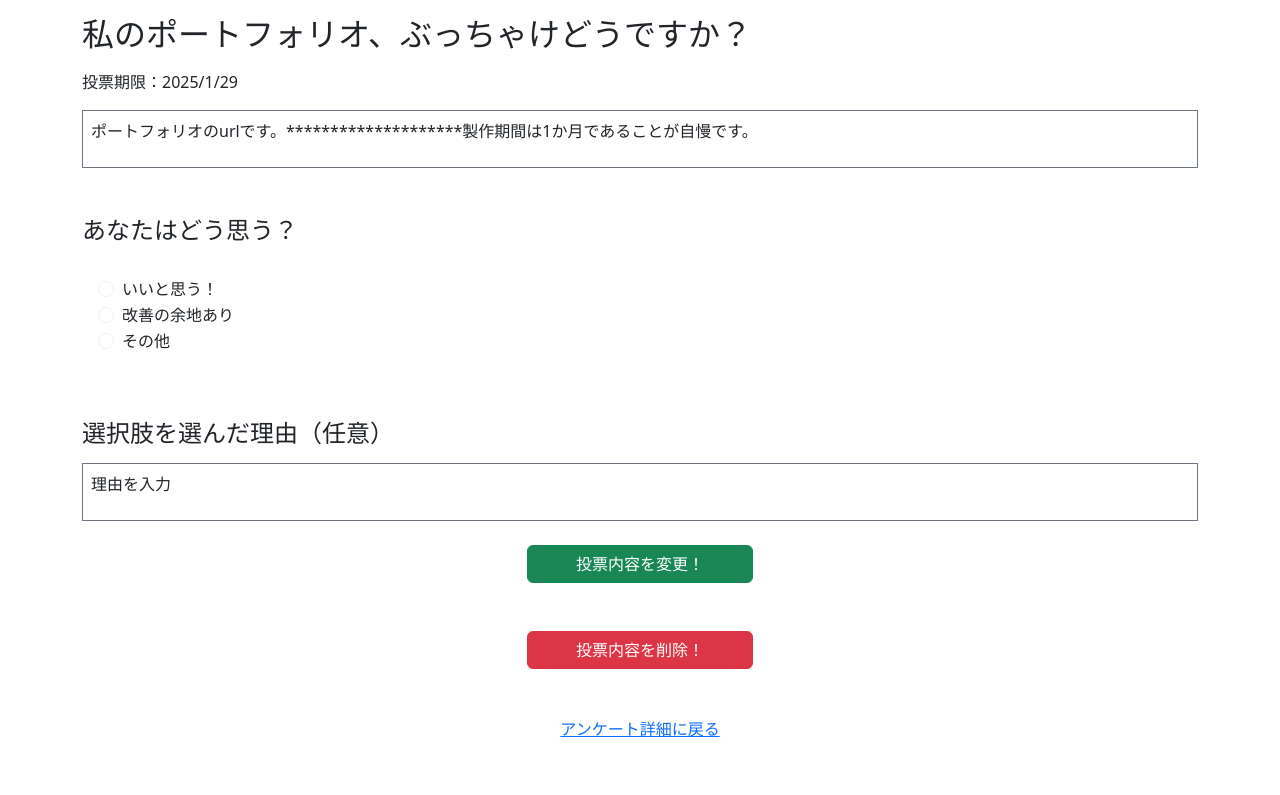
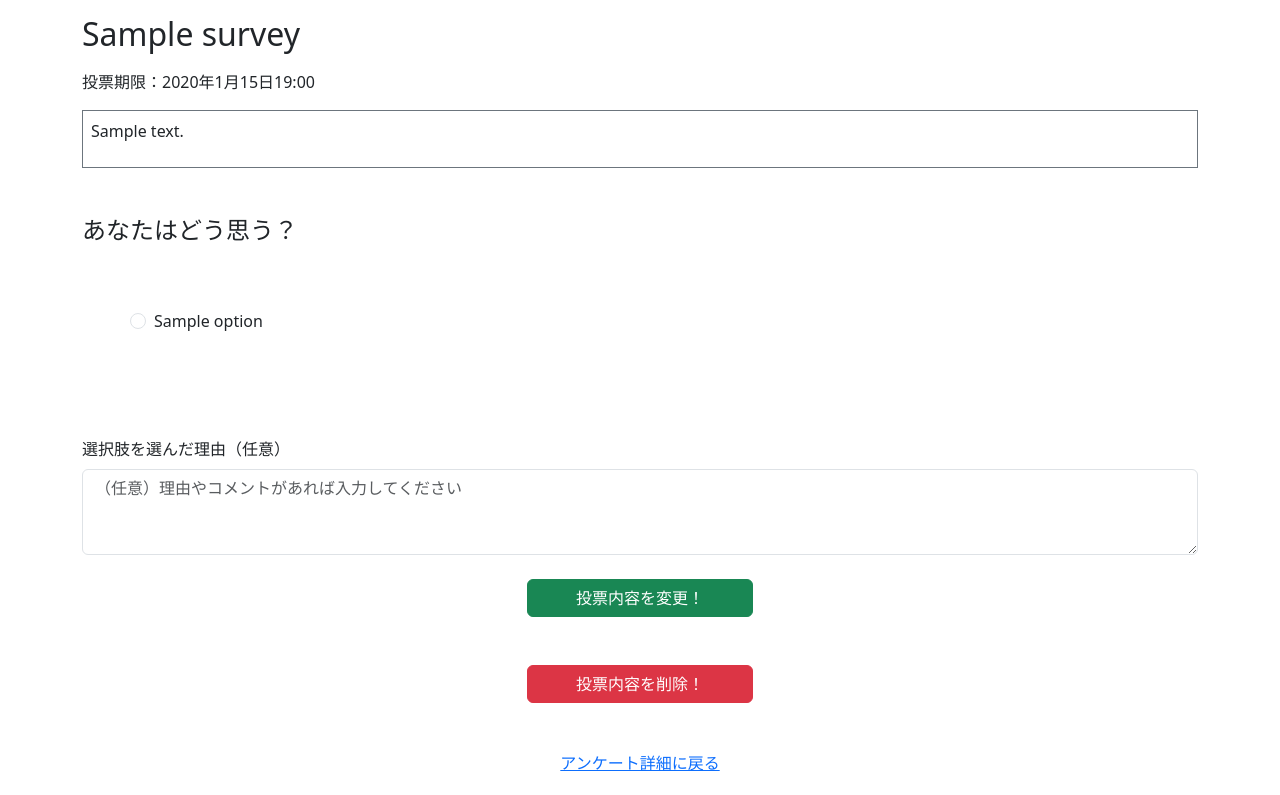
Before and after one commit to autumn-hackathon-c/Karakuchi-room-of-Taka-no-Tsume-Oyakata, a Django app: page /votes/detail/1 in a window 1280 px wide. Shown: the part 146-941 px from the top of the page. Run offline with Django 5.2, Linux system fonts and the light colour scheme; tables that the repository leaves empty hold one stand-in row (values such as "Sample post").

Commit message:
fix:投票詳細画面を作成

```diff
--- a/src/karakuchi_room/forms.py
+++ b/src/karakuchi_room/forms.py
@@ -7,7 +7,7 @@ settings.pyのAUTH_USER_MODELに設定された
 from django.contrib.auth import get_user_model, authenticate
 from django import forms
 from django.forms import inlineformset_factory
-from .models import Survey, Option
+from .models import Survey, Option, Vote
 
 
 from django.contrib.auth.forms import AuthenticationForm, UserCreationForm
@@ -391,3 +391,19 @@ OptionFormSetForPublished = inlineformset_factory(
         )
     },
 )
+
+
+# ✅ Voteの入力フォームを作成
+class VoteForm(forms.ModelForm):
+    class Meta:
+        model = Vote
+        fields = ["comment"]
+        widgets = {
+            "comment": forms.Textarea(
+                attrs={
+                    "class": "form-control",
+                    "rows": 3,
+                    "placeholder": "（任意）理由やコメントがあれば入力してください",
+                }
+            ),
+        }
--- a/src/karakuchi_room/templates/karakuchi_room/votes_detail.html
+++ b/src/karakuchi_room/templates/karakuchi_room/votes_detail.html
@@ -35,51 +35,44 @@
         </nav>
         <div class="container">
             {% comment %} 実装時、{% block content}{% endblock content %}外はbase.htmlから参照する {% endcomment %}
-            {% comment %} {% block content %} {% endcomment %}
+            {% block content %}
             <div class="header">
                 <h2>投票詳細</h2>
             </div>
             <div class="survey-title my-3">
-                <h2>私のポートフォリオ、ぶっちゃけどうですか？ </h2>
+                <h2>{{ survey.title }} </h2>
             </div>
             <div class="deadline my-2">
-                <span>投票期限：2025/1/29</span>
+                <span>投票期限：{{ survey.end_at }}</span>
             </div>
             <div class="discription border border-secondary p-2 my-3">
-                <p>ポートフォリオのurlです。********************製作期間は1か月であることが自慢です。</p>
+                <p>{{ survey.description }}</p>
             </div>
             <div class="h4 mt-5">
                 <p>あなたはどう思う？</p>
             </div>
-            {% comment %} 選択肢をradioボタンで選択 {% endcomment %}
+            {% comment %} 選択肢をradioボタンをfor文で繰り返し表示 {% endcomment %}
             <div class="select-radio p-3">
-                {% comment %} radioボタンをfor文で繰り返し表示 {% endcomment %}
-                <div class="form-check">
-                    <input class="form-check-input" type="radio" name="option1" id="option1" value="1" disabled>
-                    <span>
-                        いいと思う！
-                    </span>
-                </div>
-                {% comment %} radioボタンをfor文で繰り返し表示 ここまで {% endcomment %}
-                <div class="form-check">
-                    <input class="form-check-input" type="radio" name="option2" id="option2" value="2" disabled>
-                    <span>
-                        改善の余地あり
-                    </span>
-                </div>
-                <div class="form-check">
-                    <input class="form-check-input" type="radio" name="option3" id="option3" value="3" disabled>
-                    <span>
-                        その他
-                    </span>
+                <div class="m-3 p-3">
+                    {% for option in option_list %}
+                    <div class="form-check mb-2">
+                        <input class="form-check-input"
+                            type="radio"
+                            name="option"
+                            id="option_{{ option.id }}"
+                            value="{{ option.id }}">
+                            <label class="form-check-label" for="option_{{ option.id }}" >
+                                {{ option.label }}
+                            </label>
+                    </div>
+                    {% endfor %}
                 </div>
             </div>
-            {% comment %} 選択肢をradioボタンで選択 ここまで{% endcomment %}
             <div class="comment mt-5 mb-4">
-                <p class="h4">選択肢を選んだ理由（任意）</p>
-                <div class="discription border border-secondary p-2 mt-3">
-                    <p>理由を入力</p>
-                </div>
+                <label class="form-label" for="{{ form.comment.id_for_label }}">
+                    選択肢を選んだ理由（任意）
+                </label>
+                {{ form.comment }}
             </div>
             {% comment %} 追加機能 文章加工機能{% endcomment %}
             {% comment %} <div class="edit-button row mb-5">
@@ -97,7 +90,7 @@
                 {% comment %} idが違う場合でも前画面に遷移させる方法 {% endcomment %}
                 <a href="{% url 'survey-detail' vote.survey.pk %}">アンケート詳細に戻る</a>
             </div>
-            {% comment %} {% endblock content %} {% endcomment %}
+            {% endblock content %}
         </div>
         <footer class="text-center p-3">
             <span class="text-muted"> &copy; Team C 2025 Autumn</span>
--- a/src/karakuchi_room/views.py
+++ b/src/karakuchi_room/views.py
@@ -33,12 +33,12 @@ from .forms import (
     OptionFormSetForDraft,
     SurveyFormPublished,
     OptionFormSetForPublished,
+    VoteForm
 )
 from django.db import transaction
 from karakuchi_room.models import Survey, Vote
 from django.contrib.auth import get_user_model
 from django.contrib import messages
-from uuid import UUID
 import logging
 
 
@@ -268,3 +268,21 @@ def survey_delete(request, pk):
 class VoteDetailView(DetailView):
     model = Vote
     template_name = "karakuchi_room/votes_detail.html"
+
+    def get_context_data(self, **kwargs):
+        ctx = super().get_context_data(**kwargs)
+        vote = self.object
+
+        # この投票が属しているアンケート
+        ctx["survey"] = vote.survey
+
+        # 入力フォーム（DetailViewは「form_class = VoteForm」と書いても反映されない。）
+        ctx["form"] = VoteForm()
+
+        # そのアンケートに紐づく選択肢一覧
+        ctx["option_list"] = vote.survey.options.filter(is_deleted=False)
+
+        # この投票で選ばれた選択肢
+        ctx["selected_option"] = vote.option
+
+        return ctx
```
